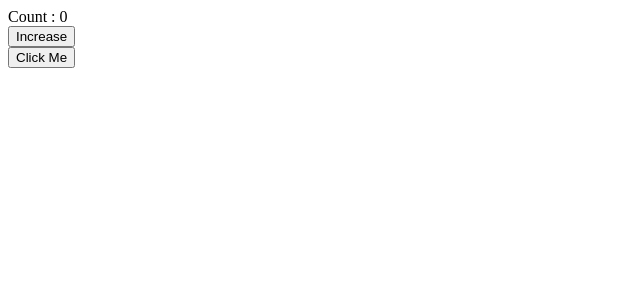
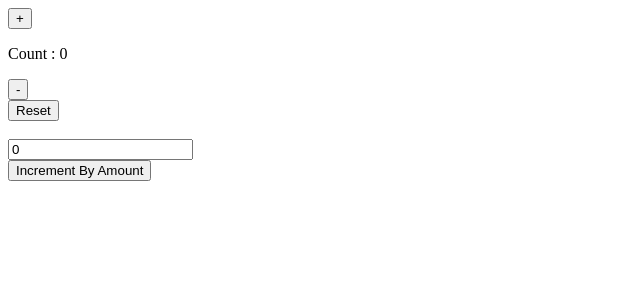
Before and after one commit to jaydipchangani/MERN, a React (Create React App) app in the folder React/my-app/: page / in a window 1280 px wide. Shown: the top 300 px of the page, without its empty margins (0-640 px from the left). Built offline with nearby package versions, Linux system fonts and the light colour scheme; the HTML template or start-up script is replaced by a standard one.

Commit message:
Add Redux integration with counter functionality using Redux Toolkit

```diff
--- a/React/my-app/package.json
+++ b/React/my-app/package.json
@@ -3,6 +3,7 @@
   "version": "0.1.0",
   "private": true,
   "dependencies": {
+    "@reduxjs/toolkit": "^2.8.2",
     "@testing-library/dom": "^10.4.0",
     "@testing-library/jest-dom": "^6.6.3",
     "@testing-library/react": "^16.3.0",
@@ -10,6 +11,7 @@
     "axios": "^1.11.0",
     "react": "^19.1.0",
     "react-dom": "^19.1.0",
+    "react-redux": "^9.2.0",
     "react-scripts": "5.0.1",
     "web-vitals": "^2.1.4"
   },
--- a/React/my-app/src/App.js
+++ b/React/my-app/src/App.js
@@ -9,6 +9,9 @@ import NewApp from './useReducer/App';
 import CustomeHook from './CustomeHooks/App'
 import UseMemo from './UseMemo/App';
 import UseCallback  from './UseCallback/App';
+import Redux from './Redux/App.jsx';
+import {Provider} from 'react-redux'
+import {store} from './Redux/store.js'
 
 function App() {
 
@@ -22,9 +25,11 @@ function App() {
     <UseReducerCount/>
     <NewApp/>
     <CustomeHook/>
-      <UseMemo/>*/}
-
-      <UseCallback />
+      <UseMemo/>
+      <UseCallback /> */}
+      <Provider store={store}>
+        <Redux />
+      </Provider>
     </>
   );
 }
--- /dev/null
+++ b/React/my-app/src/Redux/App.jsx
@@ -0,0 +1,40 @@
+import React, { useState } from 'react'
+import { useDispatch, useSelector } from 'react-redux'
+import { decrement, increment, incrementByAmomunt, reset } from '../features/counter/counterSlice'
+
+function App() {
+    const count = useSelector((state) => state.counter.value)
+    const dispatch = useDispatch()
+    const [amount, setAmount] = useState(0)
+    function handleIncerment(){
+        dispatch(increment())
+    }
+
+    function handleDecerment(){
+        dispatch(decrement())
+    }
+
+    function handleRest(){
+        dispatch(reset())
+    }
+    function handleIncrementByAmomunt(){
+        dispatch(incrementByAmomunt(amount))
+    }
+  return (
+    <div>
+      <button onClick={handleIncerment} > + </button>
+      <br/>
+      <p>Count : {count} </p>
+
+      <button onClick={handleDecerment} > - </button>
+      <br/>
+      <button onClick={handleRest} > Reset </button>
+      <br/><br/>
+      <input type='number' value={amount} onChange={(e) => setAmount(e.target.value)}/>
+      <br/>
+      <button onClick={handleIncrementByAmomunt} > Increment By Amount </button>
+    </div>
+  )
+}
+
+export default App
--- /dev/null
+++ b/React/my-app/src/Redux/store.js
@@ -0,0 +1,8 @@
+import {configureStore} from '@reduxjs/toolkit';
+import counterReducer from '../features/counter/counterSlice'
+
+export const store = configureStore({
+    reducer: {
+        counter : counterReducer
+    }
+})
--- /dev/null
+++ b/React/my-app/src/features/counter/counterSlice.js
@@ -0,0 +1,27 @@
+import { createSlice } from "@reduxjs/toolkit";
+
+export const counterSlice = createSlice({
+    name:'counter',
+    initialState :{value:0},
+    reducers :{
+        increment: state =>{
+            state.value +=1
+        },
+
+        decrement : state =>{
+            state.value -=1
+        },
+        incrementByAmomunt :(state,action) => {
+            state.value += Number(action.payload)
+        },
+        reset : state =>{
+            state.value = 0
+        }
+
+    }
+
+})
+
+export const { increment, decrement, incrementByAmomunt, reset} = counterSlice.actions;
+
+export default counterSlice.reducer;
```
Also changed, not shown: 1 other file (tests, documents, lock files or other folders).
